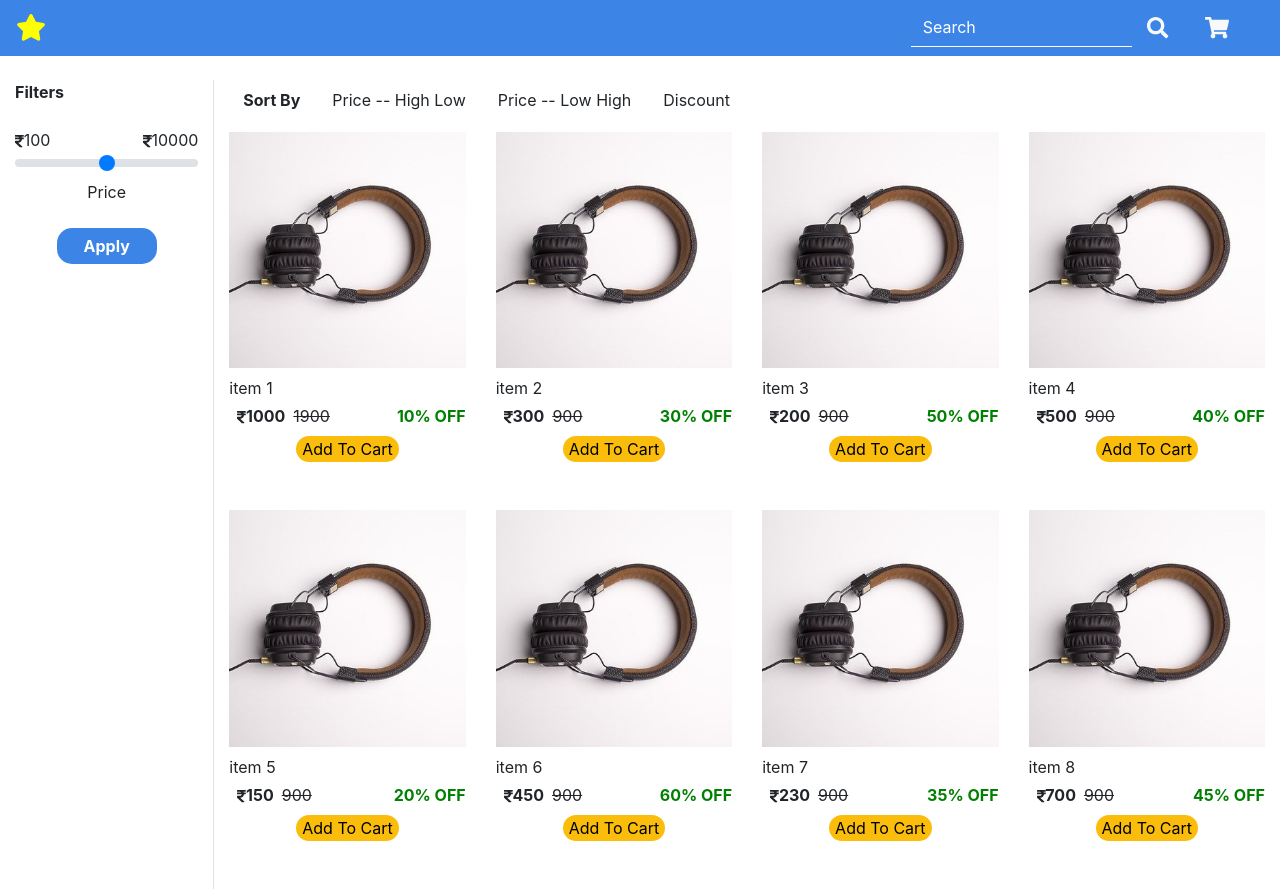
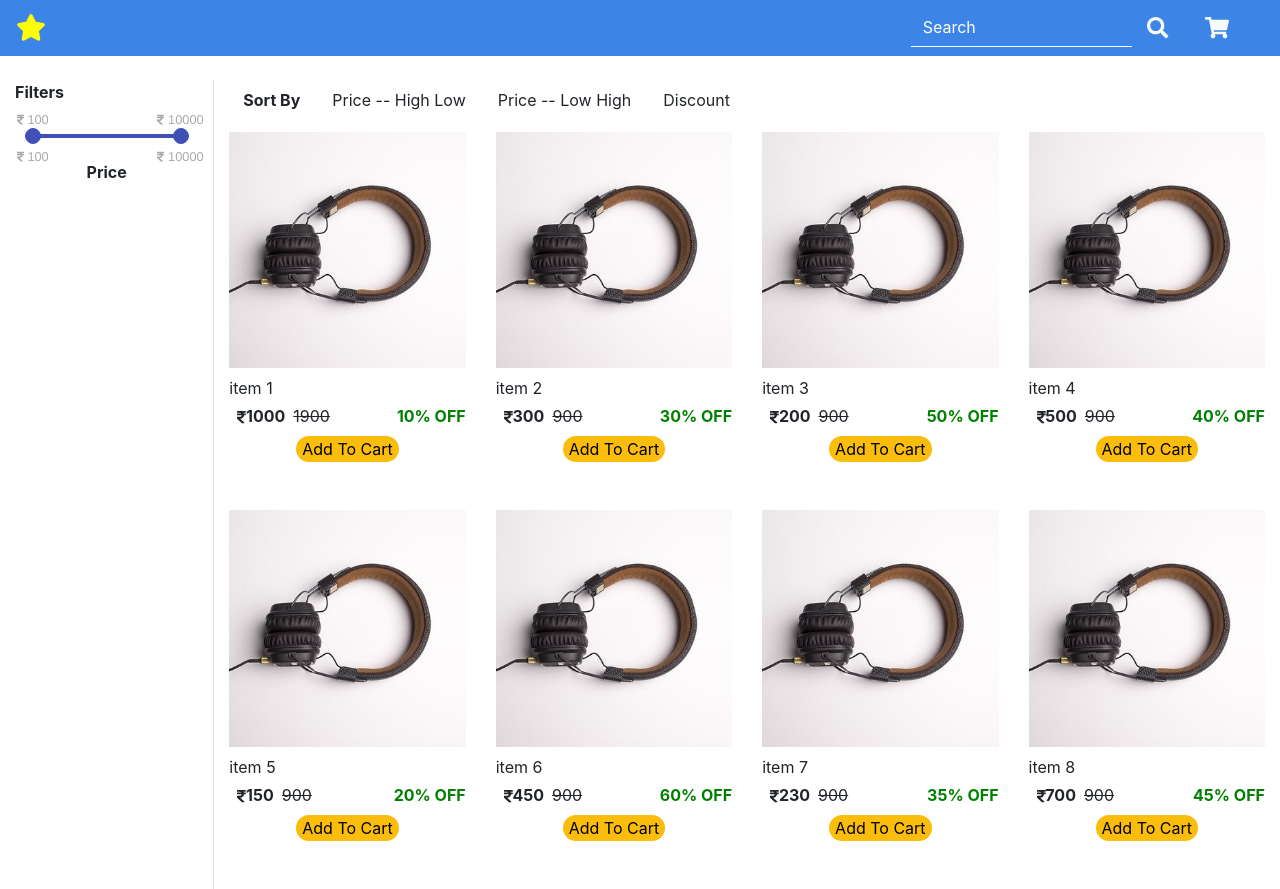
Before and after one commit to ankitchoubey800/ReactCartApplication, a React (Create React App) app: page / in a window 1280 px wide. Built offline with nearby package versions, Linux system fonts and the light colour scheme; no server answers.

Commit message:
Including Filter Functionality & multiple Contexts

```diff
--- a/package.json
+++ b/package.json
@@ -15,6 +15,7 @@
     "popper.js": "^1.16.1",
     "react": "^16.13.1",
     "react-dom": "^16.13.1",
+    "react-input-range": "^1.3.0",
     "react-router-dom": "^5.1.2",
     "react-scripts": "3.4.1"
   },
--- a/src/App.js
+++ b/src/App.js
@@ -1,16 +1,15 @@
-import React, { useState, useEffect } from 'react';
+import React, { useState, useEffect, useContext } from 'react';
 import { BrowserRouter as Router } from 'react-router-dom'
 import { Route, Switch, Redirect, withRouter } from 'react-router-dom';
 import Header from './Components/Common/HeaderComponent/Header';
 import ShoppingList from './Components/ShoppingList/ShoppingList';
 import CartListComponent from './Components/Cart/CartListComponent';
-import CartContext from './GlobalElements/CartContext';
+import { CartContextProvider, CartContext } from './GlobalElements/CartContext';
 import './App.css';
 
 function App() {
 
-  const [cart, setCart] = useState({ items: [], totalPrice: 0, totalDisplayPrice: 0, totalDiscount: 0 });
-  const [searchKeyword, setSearchKeyword]=useState('');
+  const {cart} = useContext(CartContext);
 
   let routes = (
     <Switch>
@@ -20,14 +19,12 @@ function App() {
     </Switch>
   );
   return (
-    <CartContext.Provider value={[cart, setCart, searchKeyword, setSearchKeyword]}>
       <Router>
         <div className="container-fluid p-0">
           <Header cartCount={cart.items.length}/>
           {routes}
           </div >
       </Router>
-    </CartContext.Provider>
   );
 }
 
--- a/src/Components/Cart/CartListComponent.js
+++ b/src/Components/Cart/CartListComponent.js
@@ -1,11 +1,11 @@
 import React, { useState, useEffect, useContext } from 'react';
 import CartItemComponent from './CartItemComponent';
-import CartContext from '../../GlobalElements/CartContext';
+import { CartContext } from '../../GlobalElements/CartContext';
 import CartBar from './CartBar';
 
 const CartComponent = () => {
 
-    const [cart,setCart] = useContext(CartContext);
+    const {cart} = useContext(CartContext);
     const [items,setItems]=useState([]);
 
     useEffect(() => {
--- a/src/Components/Cart/useCartItemComponent.js
+++ b/src/Components/Cart/useCartItemComponent.js
@@ -1,9 +1,9 @@
 import React, { useState, useEffect, useContext } from 'react';
-import CartContext from '../../GlobalElements/CartContext'
+import {CartContext} from '../../GlobalElements/CartContext'
 
 const useCartItemComponent = () => {
 
-    const [cart,setCart] = useContext(CartContext);
+    const {cart,setCart} = useContext(CartContext);
     // { items: [], totalPrice: 0, totalDisplayPrice: 0, totalDiscount: 0 }
 
     const AddOneItem=(item)=>{
--- a/src/Components/Common/FilterComponent/FilterSlider.js
+++ b/src/Components/Common/FilterComponent/FilterSlider.js
@@ -1,20 +1,28 @@
-import React, { useContext } from 'react';
+import React, { useContext, useState } from 'react';
 import { FontAwesomeIcon } from '@fortawesome/react-fontawesome';
 import { faRupeeSign } from '@fortawesome/free-solid-svg-icons'
+import InputRange from 'react-input-range';
+import "react-input-range/lib/css/index.css";
+import {CartContext} from '../../../GlobalElements/CartContext';
 
 const FilterSlider = () => {
 
+    const { filterValue,setFilterValue } = useContext(CartContext);
+
+    let rupeeSign = (value) => { return (<><FontAwesomeIcon icon={faRupeeSign} size="sm" /> {value}</>) };
     return (
-        <div className="col-12 my-4" style={{textAlign:'center'}}>
-                <div className="d-flex flex-row justify-content-between">
-                    <div ><FontAwesomeIcon icon={faRupeeSign} size="sm" />100</div>
-                    <div ><FontAwesomeIcon icon={faRupeeSign} size="sm" />10000</div>
-                </div>
-                <input type="range" className="custom-range" id="customRange"></input>
-                <div>Price</div>
-                <button className="btn btn-md mt-4" href="#"
-                    style={{ borderRadius: '15px', border: 'none', backgroundColor: '#3c85e7', color: 'white', width: '100px' }}>
-                    <b>Apply</b></button>
+        <div className="col-10 my-4 mx-auto" style={{ textAlign: 'center' }}>
+
+            <InputRange
+                draggableTrack
+                maxValue={10000}
+                minValue={100}
+                onChange={value => setFilterValue(value)}
+                onChangeComplete={value => console.log(value)}
+                value={filterValue}
+                formatLabel={value => rupeeSign(value)} />
+
+            <div className="mt-3"><b>Price</b></div>
         </div>
     );
 };
--- a/src/Components/Common/HeaderComponent/Search.js
+++ b/src/Components/Common/HeaderComponent/Search.js
@@ -2,12 +2,12 @@ import React, { useContext, useState } from 'react';
 import { Link } from 'react-router-dom';
 import { FontAwesomeIcon } from '@fortawesome/react-fontawesome';
 import { faSearch } from '@fortawesome/free-solid-svg-icons';
-import CartContext from '../../../GlobalElements/CartContext';
+import {CartContext} from '../../../GlobalElements/CartContext';
 
 const Search = (props) => {
 
     const [searchWord,setSearchWord]=useState('');
-    const [cart,setCart,searchKeyword, setSearchKeyword] = useContext(CartContext);
+    const { setSearchKeyword } = useContext(CartContext);
 
     const handleChange=(event)=>{
         let word=event.target.value;
--- a/src/Components/ShoppingList/ShoppingList.js
+++ b/src/Components/ShoppingList/ShoppingList.js
@@ -5,12 +5,12 @@ import SortBar from '../Common/SortComponent/SortBar';
 import FilterBar from '../../Components/Common/FilterComponent/FilterBar';
 import FilterBarModal from '../../Components/Common/FilterComponent/FilterBarModal';
 import SortBarModal from '../Common/SortComponent/SortBarModal';
-import CartContext from '../../GlobalElements/CartContext';
+import {CartContext} from '../../GlobalElements/CartContext';
 
 const ShoppingList = () => {
 
     const { items, setSorting } = useShoppingList();
-    const [cart,setCart,searchKeyword, setSearchKeyword] = useContext(CartContext);
+    const { searchKeyword, filterValue } = useContext(CartContext);
 
     return (
         <>
@@ -29,7 +29,8 @@ const ShoppingList = () => {
                 <div className="row mt-4">
                     {
                         items ?
-                            items.filter(x=>x.name.includes(searchKeyword)).map((item) => {
+                            items.filter(x=>x.name.includes(searchKeyword) && x.price.actual>filterValue.min && x.price.actual<filterValue.max)
+                            .map((item) => {
                                 return <ShoppingItem item={item} key={item.name} />
                             })
                             : ''
--- a/src/Components/ShoppingList/useShoppingItem.js
+++ b/src/Components/ShoppingList/useShoppingItem.js
@@ -1,9 +1,9 @@
 import React, { useState, useEffect, useContext } from 'react';
-import CartContext from '../../GlobalElements/CartContext'
+import {CartContext} from '../../GlobalElements/CartContext'
 
 const useShoppingItem = () => {
 
-    const [cart,setCart] = useContext(CartContext);
+    const { cart,setCart } = useContext(CartContext);
     // { items: [], totalPrice: 0, totalDisplayPrice: 0, totalDiscount: 0 }
 
     const AddToCart=(item)=>{
--- a/src/GlobalElements/CartContext.js
+++ b/src/GlobalElements/CartContext.js
@@ -1,5 +1,23 @@
-import React from 'react';
+import React,{useState} from 'react';
 
-const CartContext = React.createContext();
+export const CartContext = React.createContext();
 
-export default CartContext;
+export const CartContextProvider = props => {
+
+  const [cart, setCart] = useState({ items: [], totalPrice: 0, totalDisplayPrice: 0, totalDiscount: 0 });
+  const [searchKeyword, setSearchKeyword]=useState('');
+  const [filterValue, setFilterValue] = useState({ min: 100, max: 10000 });
+
+    const contextValue = {
+        cart,
+        setCart,
+        searchKeyword,
+        setSearchKeyword,
+        filterValue,
+        setFilterValue
+    };
+
+    return (
+        <CartContext.Provider value={contextValue}>{props.children}</CartContext.Provider>
+    );
+};
--- a/src/index.js
+++ b/src/index.js
@@ -6,10 +6,13 @@ import * as serviceWorker from './serviceWorker';
 import 'bootstrap/dist/css/bootstrap.min.css';
 import 'bootstrap/dist/js/bootstrap.min.js'
 import 'jquery/dist/jquery.min.js'
+import { CartContextProvider, CartContext } from './GlobalElements/CartContext';
 
 ReactDOM.render(
   <React.StrictMode>
+    <CartContextProvider>
     <App />
+    </CartContextProvider>
   </React.StrictMode>,
   document.getElementById('root')
 );
```
Also changed, not shown: 1 other file (tests, documents, lock files or other folders).
